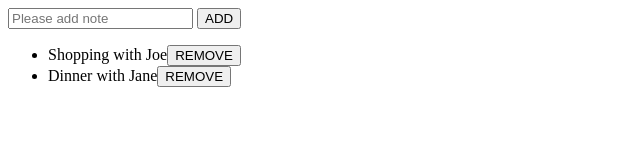
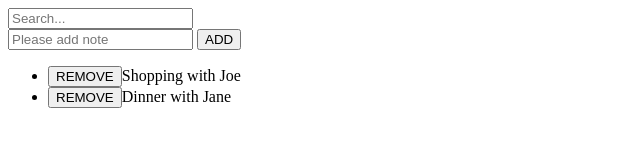
Before and after one commit to zhengl/mentoring, a plain HTML site: page notes/index.html in a window 1280 px wide. Shown: the whole page, without its empty margins (0-640 px from the left). Drawn offline with Linux system fonts and the light colour scheme.

Commit message:
notes add search functionality

```diff
--- a/notes/index.html
+++ b/notes/index.html
@@ -4,6 +4,7 @@
         <title>Notes</title>
     </head>
     <body>
+        <input type="text" onkeyup="onSearch(this)" placeholder="Search..." />
         <form name="addNoteForm" onsubmit="onAddNote(event, __ROOT__)">
             <input type="text" name="newNote" placeholder="Please add note" />
             <button type="submit">ADD</button>
@@ -19,7 +20,7 @@
 
             function createNote(note) {
                 var element = document.createElement('li');
-                element.innerHTML = note;
+                var textNode = document.createTextNode(note);
                 var removeButton = document.createElement('button');
                 removeButton.innerHTML = 'REMOVE';
                 removeButton.onclick = function() {
@@ -27,6 +28,7 @@
                     __NOTES__.splice(__NOTES__.indexOf(note), 1);
                 }
                 element.appendChild(removeButton);
+                element.appendChild(textNode);
                 return element;
             }
 
@@ -41,9 +43,21 @@
                 event.preventDefault();
 
                 var newNote = addNoteForm.newNote.value;
+                if(newNote.trim() === '') {
+                    return;
+                }
+
                 root.appendChild(createNote(newNote));
                 __NOTES__.push(newNote);
                 addNoteForm.newNote.value = '';
+            }
+
+            function onSearch(input) {
+                var regex = new RegExp(input.value, 'i');
+                var filteredNotes = __NOTES__.filter(function(note) {
+                    return note.match(regex);
+                });
+                createNotes(filteredNotes, __ROOT__);
             }
 
             createNotes(__NOTES__, __ROOT__);
```
